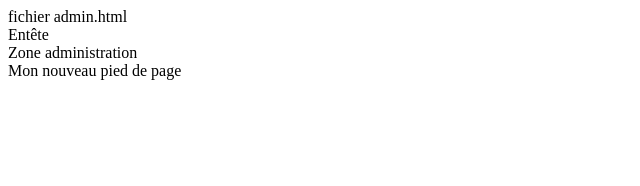
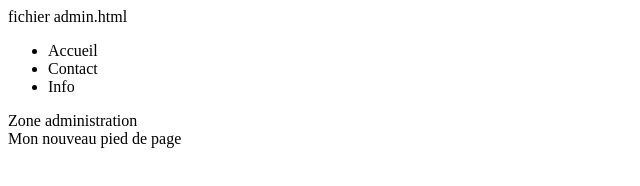
Before and after one commit to HR3508/em-hu-equipe, a plain HTML site: page admin.html in a window 1280 px wide. Shown: the whole page, without its empty margins (0-640 px from the left). Drawn offline with Linux system fonts and the light colour scheme.

Commit message:
ajout header

```diff
--- a/admin.html
+++ b/admin.html
@@ -10,8 +10,14 @@ fichier admin.html
 </head>
 <body>
    <header>
-       Entête
-   </header>
+        <div class="nav">
+            <ul>
+                <li>Accueil</li>
+                <li>Contact</li>
+                <li>Info</li>
+            </ul>
+        </div>
+    </header>
    <article>
        Zone administration
    </article>
```
